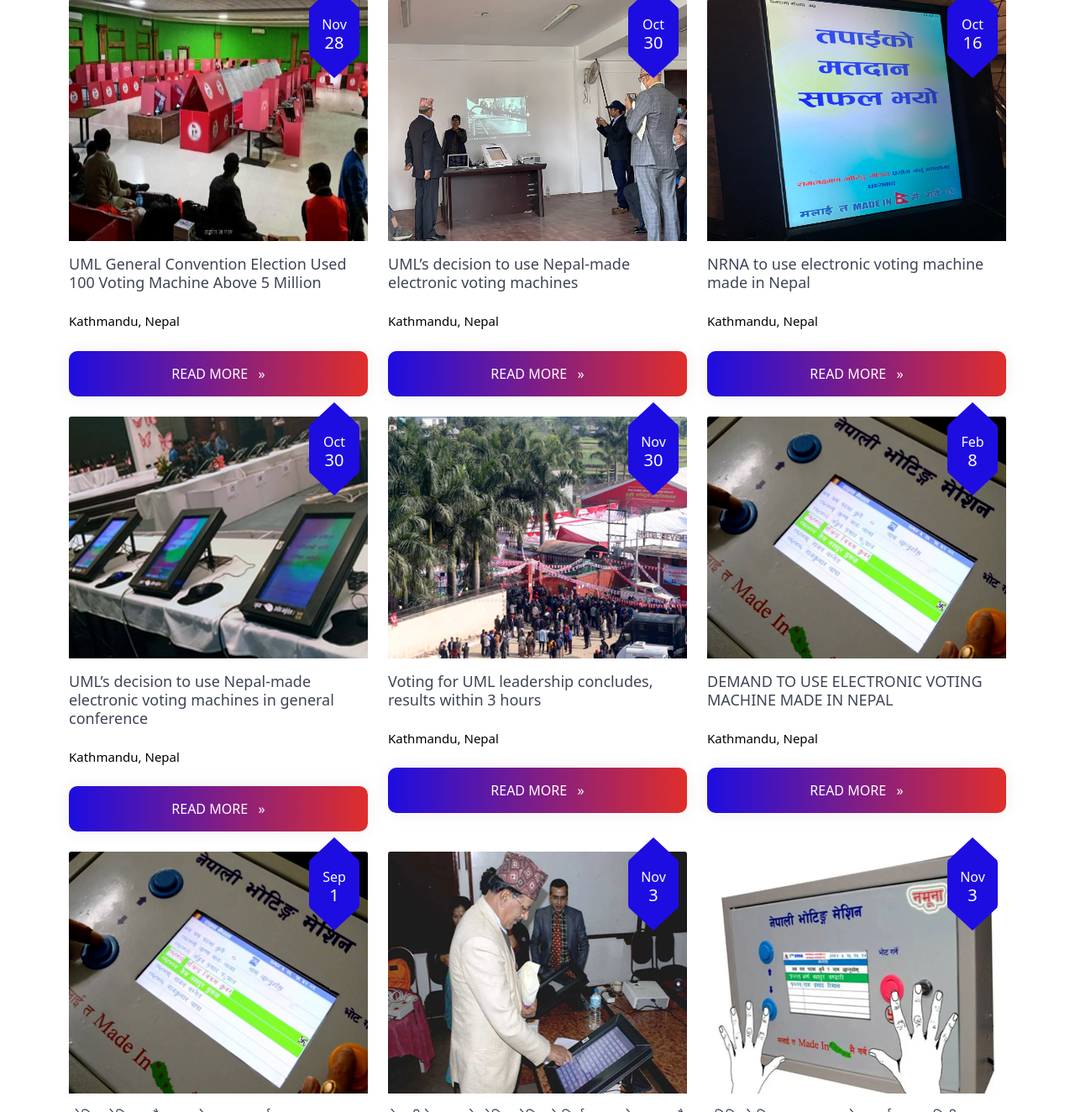
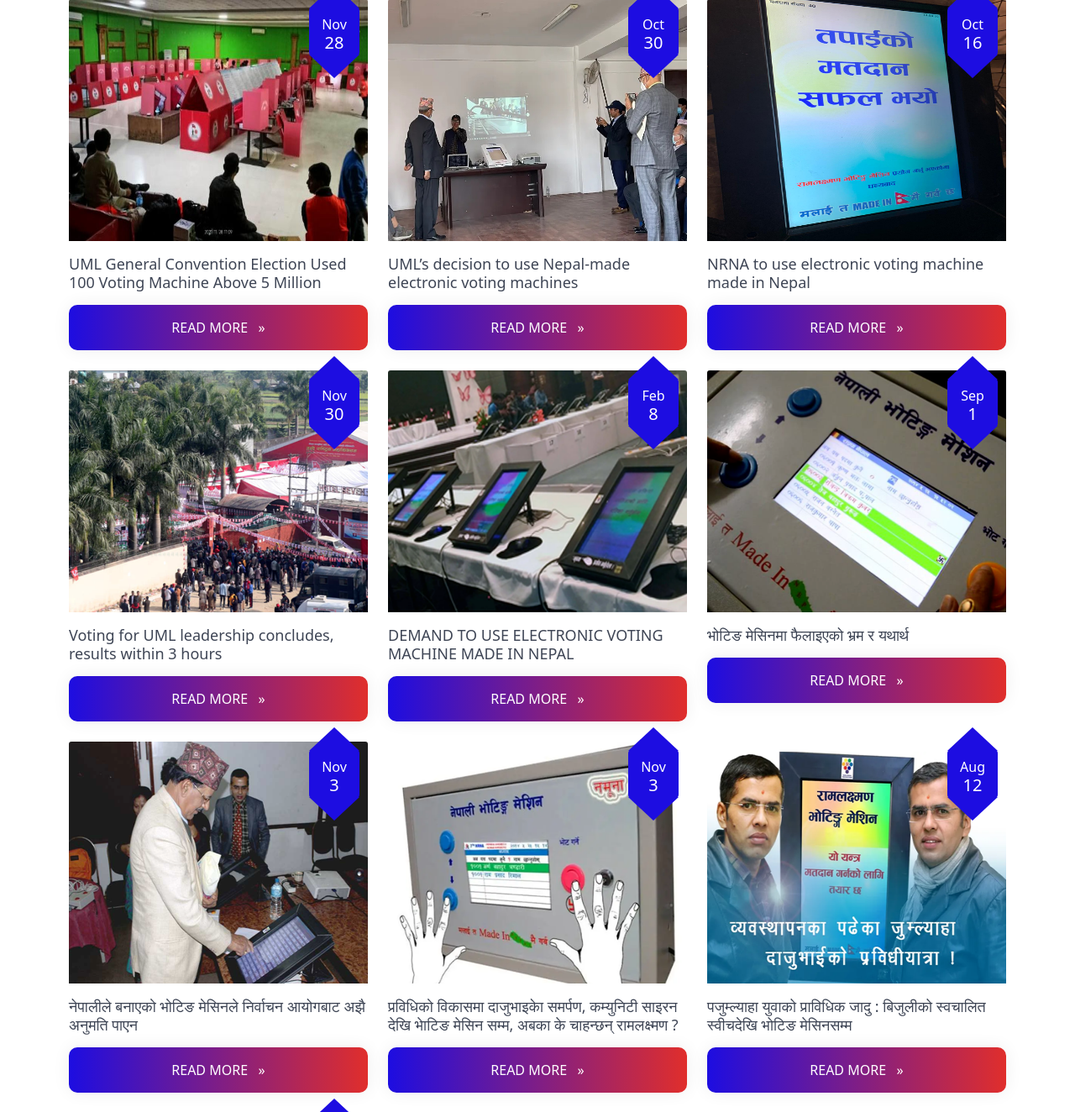
Before and after one commit to rajendrashahu/npvoting, a PHP site: page /news_list in a window 1280 px wide. Shown: the part 258-1582 px from the top of the page at 84% size. Run offline with PHP 8.4, Linux system fonts and the light colour scheme; some libraries are stand-ins or nearby versions.

Commit message:
news and favicon added

```diff
--- a/includes/meta.php
+++ b/includes/meta.php
@@ -9,6 +9,14 @@
     <script src="https://ajax.googleapis.com/ajax/libs/jquery/3.5.1/jquery.min.js"></script>
     <script src="https://cdn.jsdelivr.net/jquery.validation/1.16.0/jquery.validate.min.js"></script>
     <script src="https://cdn.jsdelivr.net/jquery.validation/1.16.0/additional-methods.min.js"></script>
+
+    <link rel="apple-touch-icon" sizes="180x180" href="img/favicon/apple-touch-icon.png">
+    <link rel="icon" type="image/png" sizes="32x32" href="img/favicon/favicon-32x32.png">
+    <link rel="icon" type="image/png" sizes="16x16" href="img/favicon/favicon-16x16.png">
+    <link rel="manifest" href="img/favicon/site.webmanifest">
+    <link rel="mask-icon" href="img/favicon/safari-pinned-tab.svg" color="#5bbad5">
+    <meta name="msapplication-TileColor" content="#da532c">
+    <meta name="theme-color" content="#ffffff">
 
     <script>
         // $().ready(function() {
--- a/pages/news/news_list.php
+++ b/pages/news/news_list.php
@@ -9,7 +9,6 @@
                     <h6 class="subtitle font-weight-normal">You can relay on our amazing features list and also our customer services will be great experience for you without doubt</h6>
                 </div>
                 <!-- Column -->
-                <!-- Column -->
             </div>
             <div class="row mt-4">
                 <!-- Column -->
@@ -18,7 +17,6 @@
                         <a href="https://english.headlinenepal.com/details/17020" target="_blank"><img class="card-img-top" src="img/news-one.jpg" alt="device image"></a>
                         <div class="date-pos bg-info-gradiant p-2 d-inline-block text-center rounded text-white position-absolute">Nov<span class="d-block">28</span></div>
                         <h5 class="font-weight-medium mt-3"><a href="https://english.headlinenepal.com/details/17020" target="_blank" class="text-decoration-none link">UML General Convention Election Used 100 Voting Machine Above 5 Million</a></h5>
-                        <p class="mt-3">Kathmandu, Nepal</p>
                         <a href="https://english.headlinenepal.com/details/17020" target="_blank" class="text-decoration-none linking text-themecolor mt-2">read more &nbsp; &raquo;</a>
                     </div>
                 </div>
@@ -28,7 +26,6 @@
                         <a href="https://himalsanchar.com/umls-decision-to-use-nepal-made-electronic-voting-machines-in-general-conference" target="_blank"><img class="card-img-top" src="img/news-two.jpg" alt="device image"></a>
                         <div class="date-pos bg-info-gradiant p-2 d-inline-block text-center rounded text-white position-absolute">Oct<span class="d-block">30</span></div>
                         <h5 class="font-weight-medium mt-3"><a href="https://himalsanchar.com/umls-decision-to-use-nepal-made-electronic-voting-machines-in-general-conference" target="_blank" class="text-decoration-none link">UML’s decision to use Nepal-made electronic voting machines</a></h5>
-                        <p class="mt-3">Kathmandu, Nepal</p>
                         <a href="https://himalsanchar.com/umls-decision-to-use-nepal-made-electronic-voting-machines-in-general-conference" target="_blank" class="text-decoration-none linking text-themecolor mt-2">read more &nbsp; &raquo;</a>
                     </div>
                 </div>
@@ -38,18 +35,7 @@
                         <a href="https://www.southasiatime.com/2019/10/16/nrna-to-use-electronic-voting-machine-made-in-nepal" target="_blank"><img class="card-img-top" src="img/news-three.jpeg" alt="device image"></a>
                         <div class="date-pos bg-info-gradiant p-2 d-inline-block text-center rounded text-white position-absolute">Oct<span class="d-block">16</span></div>
                         <h5 class="font-weight-medium mt-3"><a href="https://www.southasiatime.com/2019/10/16/nrna-to-use-electronic-voting-machine-made-in-nepal" target="_blank" class="text-decoration-none link">NRNA to use electronic voting machine made in Nepal</a></h5>
-                        <p class="mt-3">Kathmandu, Nepal</p>
                         <a href="https://www.southasiatime.com/2019/10/16/nrna-to-use-electronic-voting-machine-made-in-nepal" target="_blank" class="text-decoration-none linking text-themecolor mt-2">read more &nbsp; &raquo;</a>
-                    </div>
-                </div>
-                <!-- Column -->
-                <div class="col-md-4 on-hover">
-                    <div class="card border-0 mb-4">
-                        <a href="https://himalsanchar.com/umls-decision-to-use-nepal-made-electronic-voting-machines-in-general-conference" target="_blank"><img class="card-img-top" src="img/cpn-uml.png" alt="device image"></a>
-                        <div class="date-pos bg-info-gradiant p-2 d-inline-block text-center rounded text-white position-absolute">Oct<span class="d-block">30</span></div>
-                        <h5 class="font-weight-medium mt-3"><a href="https://himalsanchar.com/umls-decision-to-use-nepal-made-electronic-voting-machines-in-general-conference/" target="_blank" class="text-decoration-none link">UML’s decision to use Nepal-made electronic voting machines in general conference</a></h5>
-                        <p class="mt-3">Kathmandu, Nepal</p>
-                        <a href="https://himalsanchar.com/umls-decision-to-use-nepal-made-electronic-voting-machines-in-general-conference/" target="_blank" class="text-decoration-none linking text-themecolor mt-2">read more &nbsp; &raquo;</a>
                     </div>
                 </div>
                 <!-- Column -->
@@ -58,17 +44,15 @@
                         <a href="https://en.setopati.com/political/157476" target="_blank"><img class="card-img-top" src="img/voting-uml.png" alt="device image"></a>
                         <div class="date-pos bg-info-gradiant p-2 d-inline-block text-center rounded text-white position-absolute">Nov<span class="d-block">30</span></div>
                         <h5 class="font-weight-medium mt-3"><a href="https://en.setopati.com/political/157476" target="_blank" class="text-decoration-none link">Voting for UML leadership concludes, results within 3 hours</a></h5>
-                        <p class="mt-3">Kathmandu, Nepal</p>
                         <a href="https://en.setopati.com/political/157476" target="_blank" class="text-decoration-none linking text-themecolor mt-2">read more &nbsp; &raquo;</a>
                     </div>
                 </div>
                 <!-- Column -->
                 <div class="col-md-4 on-hover">
                     <div class="card border-0 mb-4">
-                        <a href="https://nepaliheadlines.com/demand-use-electronic-voting-machine-made-nepal/" target="_blank"><img class="card-img-top" src="img/nepali-voting.png" alt="device image"></a>
+                        <a href="https://nepaliheadlines.com/demand-use-electronic-voting-machine-made-nepal/" target="_blank"><img class="card-img-top" src="img/cpn-uml.png" alt="device image"></a>
                         <div class="date-pos bg-info-gradiant p-2 d-inline-block text-center rounded text-white position-absolute">Feb<span class="d-block">8</span></div>
                         <h5 class="font-weight-medium mt-3"><a href="https://nepaliheadlines.com/demand-use-electronic-voting-machine-made-nepal/" target="_blank" class="text-decoration-none link">DEMAND TO USE ELECTRONIC VOTING MACHINE MADE IN NEPAL</a></h5>
-                        <p class="mt-3">Kathmandu, Nepal</p>
                         <a href="https://nepaliheadlines.com/demand-use-electronic-voting-machine-made-nepal/" target="_blank" class="text-decoration-none linking text-themecolor mt-2">read more &nbsp; &raquo;</a>
                     </div>
                 </div>
@@ -78,7 +62,6 @@
                         <a href="https://www.setopati.com/archive-news/52556" target="_blank"><img class="card-img-top" src="img/nepali-voting.png" alt="device image"></a>
                         <div class="date-pos bg-info-gradiant p-2 d-inline-block text-center rounded text-white position-absolute">Sep<span class="d-block">1</span></div>
                         <h5 class="font-weight-medium mt-3"><a href="https://www.setopati.com/archive-news/52556" target="_blank" class="text-decoration-none link">भोटिङ मेसिनमा फैलाइएको भ्रम र यथार्थ</a></h5>
-                        <p class="mt-3">Kathmandu, Nepal</p>
                         <a href="https://www.setopati.com/archive-news/52556" target="_blank" class="text-decoration-none linking text-themecolor mt-2">read more &nbsp; &raquo;</a>
                     </div>
                 </div>
@@ -88,7 +71,6 @@
                         <a href="https://clickmandu.com/2017/11/35210.html" target="_blank"><img class="card-img-top" src="img/voting-no-permission.png" alt="device image"></a>
                         <div class="date-pos bg-info-gradiant p-2 d-inline-block text-center rounded text-white position-absolute">Nov<span class="d-block">3</span></div>
                         <h5 class="font-weight-medium mt-3"><a href="https://clickmandu.com/2017/11/35210.html" target="_blank" class="text-decoration-none link">नेपालीले बनाएको भोटिङ मेसिनले निर्वाचन आयोगबाट अझै अनुमति पाएन</a></h5>
-                        <p class="mt-3">Kathmandu, Nepal</p>
                         <a href="https://clickmandu.com/2017/11/35210.html" target="_blank" class="text-decoration-none linking text-themecolor mt-2">read more &nbsp; &raquo;</a>
                     </div>
                 </div>
@@ -98,18 +80,65 @@
                         <a href="https://www.setoghar.com/archives/59378" target="_blank"><img class="card-img-top" src="img/voting-machine.png" alt="device image"></a>
                         <div class="date-pos bg-info-gradiant p-2 d-inline-block text-center rounded text-white position-absolute">Nov<span class="d-block">3</span></div>
                         <h5 class="font-weight-medium mt-3"><a href="https://www.setoghar.com/archives/59378" target="_blank" class="text-decoration-none link">प्रविधिको विकासमा दाजुभाइकाे समर्पण, कम्युनिटी साइरन देखि भाेटिङ मेसिन सम्म, अबका के चाहन्छन् रामलक्ष्मण ?</a></h5>
-                        <p class="mt-3">Kathmandu, Nepal</p>
                         <a href="https://www.setoghar.com/archives/59378" target="_blank" class="text-decoration-none linking text-themecolor mt-2">read more &nbsp; &raquo;</a>
                     </div>
                 </div>
                 <!-- Column -->
                 <div class="col-md-4 on-hover">
                     <div class="card border-0 mb-4">
-                        <a href="https://www.lokpath.com/story/53783" target="_blank"><img class="card-img-top img-responsive" src="img/rm-voting-machine.png" alt="device image"></a>
+                        <a href="https://www.lokpath.com/story/53783" target="_blank"><img class="card-img-top" src="img/rm-voting-machine.png" alt="device image"></a>
                         <div class="date-pos bg-info-gradiant p-2 d-inline-block text-center rounded text-white position-absolute">Aug<span class="d-block">12</span></div>
                         <h5 class="font-weight-medium mt-3"><a href="https://www.lokpath.com/story/53783" target="_blank" class="text-decoration-none link">पजुम्ल्याहा युवाको प्राविधिक जादु : बिजुलीको स्वचालित स्वीचदेखि भोटिङ मेसिनसम्म</a></h5>
-                        <p class="mt-3">Kathmandu, Nepal</p>
                         <a href="https://www.lokpath.com/story/53783" target="_blank" class="text-decoration-none linking text-themecolor mt-2">read more &nbsp; &raquo;</a>
+                    </div>
+                </div>
+                <!-- Column -->
+                <div class="col-md-4 on-hover">
+                    <div class="card border-0 mb-4">
+                        <a href="https://myrepublica.nagariknetwork.com/news/developers-of-nepali-voting-machine-feel-discouraged/" target="_blank"><img class="card-img-top" src="img/developer-nepal-voting.png" alt="device image"></a>
+                        <div class="date-pos bg-info-gradiant p-2 d-inline-block text-center rounded text-white position-absolute">Aug<span class="d-block">12</span></div>
+                        <h5 class="font-weight-medium mt-3"><a href="https://myrepublica.nagariknetwork.com/news/developers-of-nepali-voting-machine-feel-discouraged/" target="_blank" class="text-decoration-none link">Developers of Nepali voting machine feel discouraged</a></h5>
+                        <a href="https://myrepublica.nagariknetwork.com/news/developers-of-nepali-voting-machine-feel-discouraged/" target="_blank" class="text-decoration-none linking text-themecolor mt-2">read more &nbsp; &raquo;</a>
+                    </div>
+                </div>
+                <!-- Column -->
+                <div class="col-md-4 on-hover">
+                    <div class="card border-0 mb-4">
+                        <iframe width="416" height="288" src="https://www.youtube.com/embed/njxfYCmraxg" title="YouTube video player" frameborder="0" allow="accelerometer; autoplay; clipboard-write; encrypted-media; gyroscope; picture-in-picture" allowfullscreen></iframe>
+                        <h5 class="font-weight-medium mt-3"><a href="https://www.youtube.com/watch?app=desktop&v=njxfYCmraxg" target="_blank" class="text-decoration-none link">यस्तो छ, नेपालमै बनेको भोटिङ मेशिन || Nepal's Voting Machine Developed By Ram Laxman Rimal</a></h5>
+                        <a href="https://www.youtube.com/watch?app=desktop&v=njxfYCmraxg" target="_blank" class="text-decoration-none linking text-themecolor mt-2">read more &nbsp; &raquo;</a>
+                    </div>
+                </div>
+                <!-- Column -->
+                <div class="col-md-4 on-hover">
+                    <div class="card border-0 mb-4">
+                        <iframe width="416" height="288" src="https://www.youtube.com/embed/2DyPEVj9ZpI" title="YouTube video player" frameborder="0" allow="accelerometer; autoplay; clipboard-write; encrypted-media; gyroscope; picture-in-picture" allowfullscreen></iframe>
+                        <h5 class="font-weight-medium mt-3"><a href="https://www.youtube.com/watch?app=desktop&v=2DyPEVj9ZpI" target="_blank" class="text-decoration-none link">ramlaxman rimal</a></h5>
+                        <a href="https://www.youtube.com/watch?app=desktop&v=2DyPEVj9ZpI" target="_blank" class="text-decoration-none linking text-themecolor mt-2">read more &nbsp; &raquo;</a>
+                    </div>
+                </div>
+                <!-- Column -->
+                <div class="col-md-4 on-hover">
+                    <div class="card border-0 mb-4">
+                        <iframe width="416" height="288" src="https://www.youtube.com/embed/Ur-xtR9ATYs" title="YouTube video player" frameborder="0" allow="accelerometer; autoplay; clipboard-write; encrypted-media; gyroscope; picture-in-picture" allowfullscreen></iframe>
+                        <h5 class="font-weight-medium mt-3"><a href="https://www.youtube.com/watch?app=desktop&v=Ur-xtR9ATYs&t" target="_blank" class="text-decoration-none link">डिजिटल भोटिङ मेसिनले कसरी काम गर्छ ?</a></h5>
+                        <a href="https://www.youtube.com/watch?app=desktop&v=Ur-xtR9ATYs&t" target="_blank" class="text-decoration-none linking text-themecolor mt-2">read more &nbsp; &raquo;</a>
+                    </div>
+                </div>
+                <!-- Column -->
+                <div class="col-md-4 on-hover">
+                    <div class="card border-0 mb-4">
+                        <iframe width="416" height="288" src="https://www.youtube.com/embed/BqNhNutoE1M" title="YouTube video player" frameborder="0" allow="accelerometer; autoplay; clipboard-write; encrypted-media; gyroscope; picture-in-picture" allowfullscreen></iframe>
+                        <h5 class="font-weight-medium mt-3"><a href="https://www.youtube.com/watch?app=desktop&v=BqNhNutoE1M" target="_blank" class="text-decoration-none link">Nepali Voting machine - Old Version</a></h5>
+                        <a href="https://www.youtube.com/watch?app=desktop&v=BqNhNutoE1M" target="_blank" class="text-decoration-none linking text-themecolor mt-2">read more &nbsp; &raquo;</a>
+                    </div>
+                </div>
+                <!-- Column -->
+                <div class="col-md-4 on-hover">
+                    <div class="card border-0 mb-4">
+                        <iframe width="416" height="288" src="https://www.youtube.com/embed/a_HrBLhwu8Y" title="YouTube video player" frameborder="0" allow="accelerometer; autoplay; clipboard-write; encrypted-media; gyroscope; picture-in-picture" allowfullscreen></iframe>
+                        <h5 class="font-weight-medium mt-3"><a href="https://www.youtube.com/watch?v=a_HrBLhwu8Y" target="_blank" class="text-decoration-none link">How easy is Nepali Voting machine</a></h5>
+                        <a href="https://www.youtube.com/watch?v=a_HrBLhwu8Y" target="_blank" class="text-decoration-none linking text-themecolor mt-2">read more &nbsp; &raquo;</a>
                     </div>
                 </div>
 
```
Also changed, not shown: img/favicon/browserconfig.xml (added, +9 -0 lines), img/developer-nepal-voting.png (added), img/favicon/android-chrome-144x144.png (added), img/favicon/apple-touch-icon.png (added), img/favicon/favicon-16x16.png (added), img/favicon/favicon-32x32.png (added), img/favicon/favicon.ico (added), img/favicon/mstile-150x150.png (added), img/favicon/safari-pinned-tab.svg (added), img/favicon/site.webmanifest (added).
